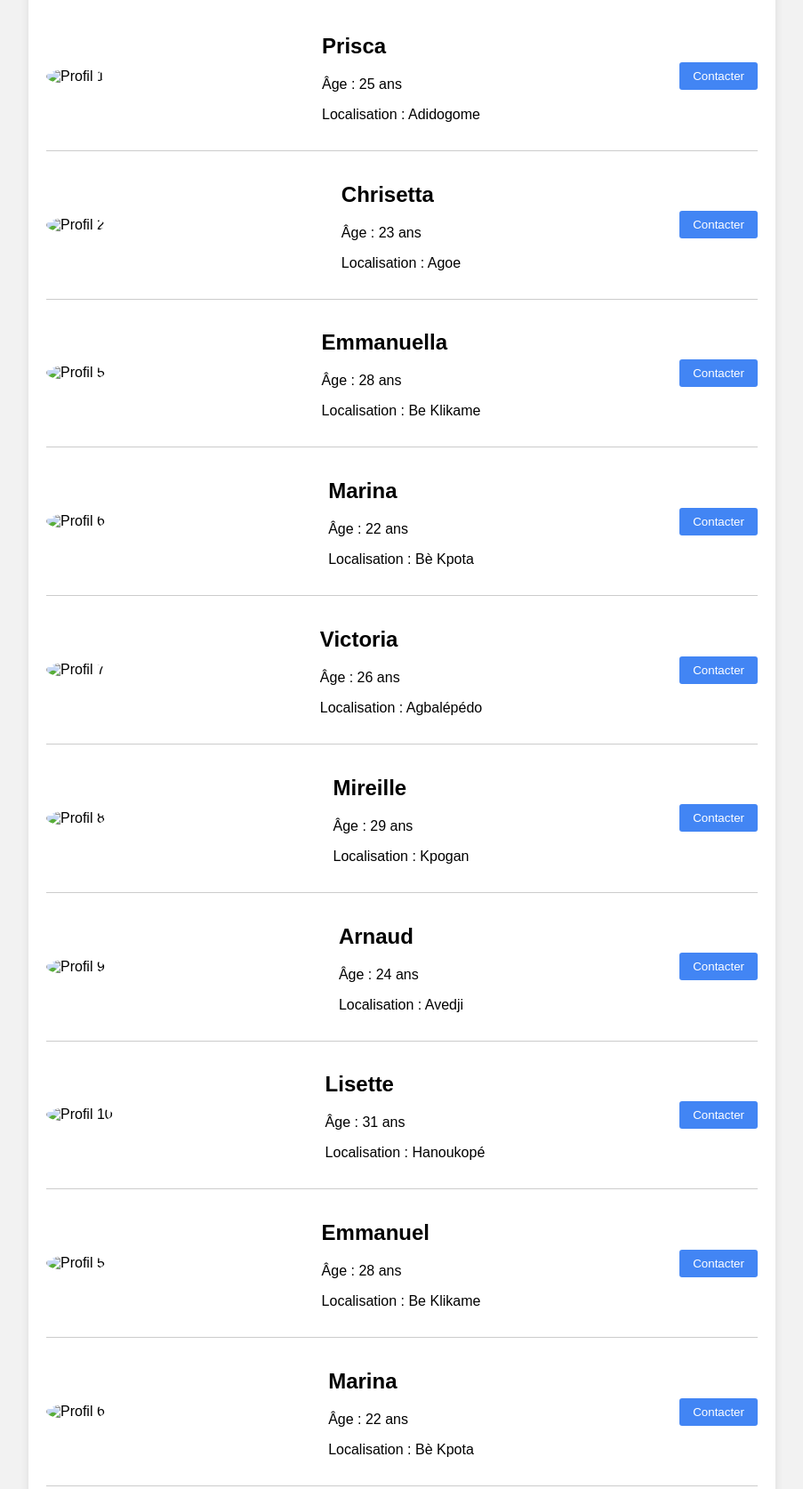
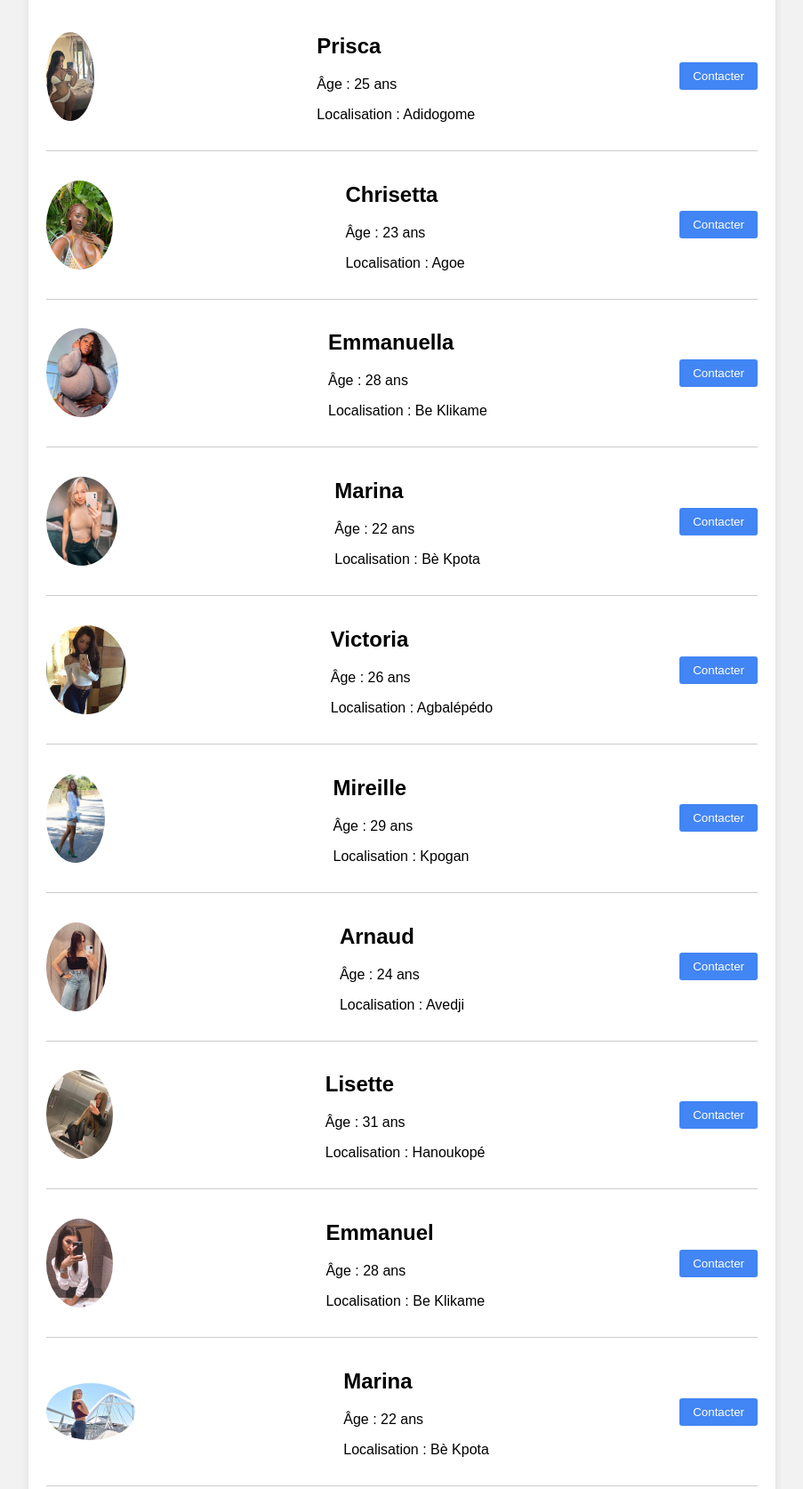
Before and after one commit to BizziTG/BizziLome, a plain HTML site: page page.html in a window 1280 px wide. Shown: the part 202-1876 px from the top of the page at 89% size, without its empty margins (188-1091 px from the left). Drawn offline with Linux system fonts and the light colour scheme.

Commit message:
Update page.html

```diff
--- a/page.html
+++ b/page.html
@@ -24,7 +24,7 @@
         <!-- ... (votre code existant) ... -->
 
 <div class="profile">
-    <img src="./Images/profil1.jpg" alt="Profil 1" class="profile-image">
+    <img src="./profil1.jpg" alt="Profil 1" class="profile-image">
     <div class="profile-info">
         <h2>Prisca</h2>
         <p>Âge : 25 ans</p>
@@ -35,7 +35,7 @@
 </div>
 
 <div class="profile">
-    <img src="./Images/profil2.jpg" alt="Profil 2" class="profile-image">
+    <img src="./profil2.jpg" alt="Profil 2" class="profile-image">
     <div class="profile-info">
         <h2>Chrisetta</h2>
         <p>Âge : 23 ans</p>
@@ -47,7 +47,7 @@
 <!-- ... (votre code existant) ... -->
 
 <div class="profile">
-    <img src="./Images/profil3.jpg" alt="Profil 5" class="profile-image">
+    <img src="./profil3.jpg" alt="Profil 5" class="profile-image">
     <div class="profile-info">
         <h2>Emmanuella</h2>
         <p>Âge : 28 ans</p>
@@ -58,7 +58,7 @@
 </div>
 
 <div class="profile">
-    <img src="./Images/profil4.jpg" alt="Profil 6" class="profile-image">
+    <img src="./profil4.jpg" alt="Profil 6" class="profile-image">
     <div class="profile-info">
         <h2>Marina</h2>
         <p>Âge : 22 ans</p>
@@ -69,7 +69,7 @@
 </div>
 
 <div class="profile">
-    <img src="./Images/profil5.jpg" alt="Profil 7" class="profile-image">
+    <img src="./profil5.jpg" alt="Profil 7" class="profile-image">
     <div class="profile-info">
         <h2>Victoria</h2>
         <p>Âge : 26 ans</p>
@@ -80,7 +80,7 @@
 </div>
 
 <div class="profile">
-    <img src="./Images/profil6.jpg" alt="Profil 8" class="profile-image">
+    <img src="./profil6.jpg" alt="Profil 8" class="profile-image">
     <div class="profile-info">
         <h2>Mireille</h2>
         <p>Âge : 29 ans</p>
@@ -91,7 +91,7 @@
 </div>
 
 <div class="profile">
-    <img src="./Images/profil7.jpg" alt="Profil 9" class="profile-image">
+    <img src="./profil7.jpg" alt="Profil 9" class="profile-image">
     <div class="profile-info">
         <h2>Arnaud</h2>
         <p>Âge : 24 ans</p>
@@ -102,7 +102,7 @@
 </div>
 
 <div class="profile">
-    <img src="./Images/profil8.jpg" alt="Profil 10" class="profile-image">
+    <img src="./profil8.jpg" alt="Profil 10" class="profile-image">
     <div class="profile-info">
         <h2>Lisette</h2>
         <p>Âge : 31 ans</p>
@@ -114,7 +114,7 @@
 <!-- ... (votre code existant) ... -->
 
 <div class="profile">
-    <img src="./Images/profil9.jpg" alt="Profil 5" class="profile-image">
+    <img src="./profil9.jpg" alt="Profil 5" class="profile-image">
     <div class="profile-info">
         <h2>Emmanuel</h2>
         <p>Âge : 28 ans</p>
@@ -125,7 +125,7 @@
 </div>
 
 <div class="profile">
-    <img src="./Images/profil10.jpg" alt="Profil 6" class="profile-image">
+    <img src="./profil10.jpg" alt="Profil 6" class="profile-image">
     <div class="profile-info">
         <h2>Marina</h2>
         <p>Âge : 22 ans</p>
```
